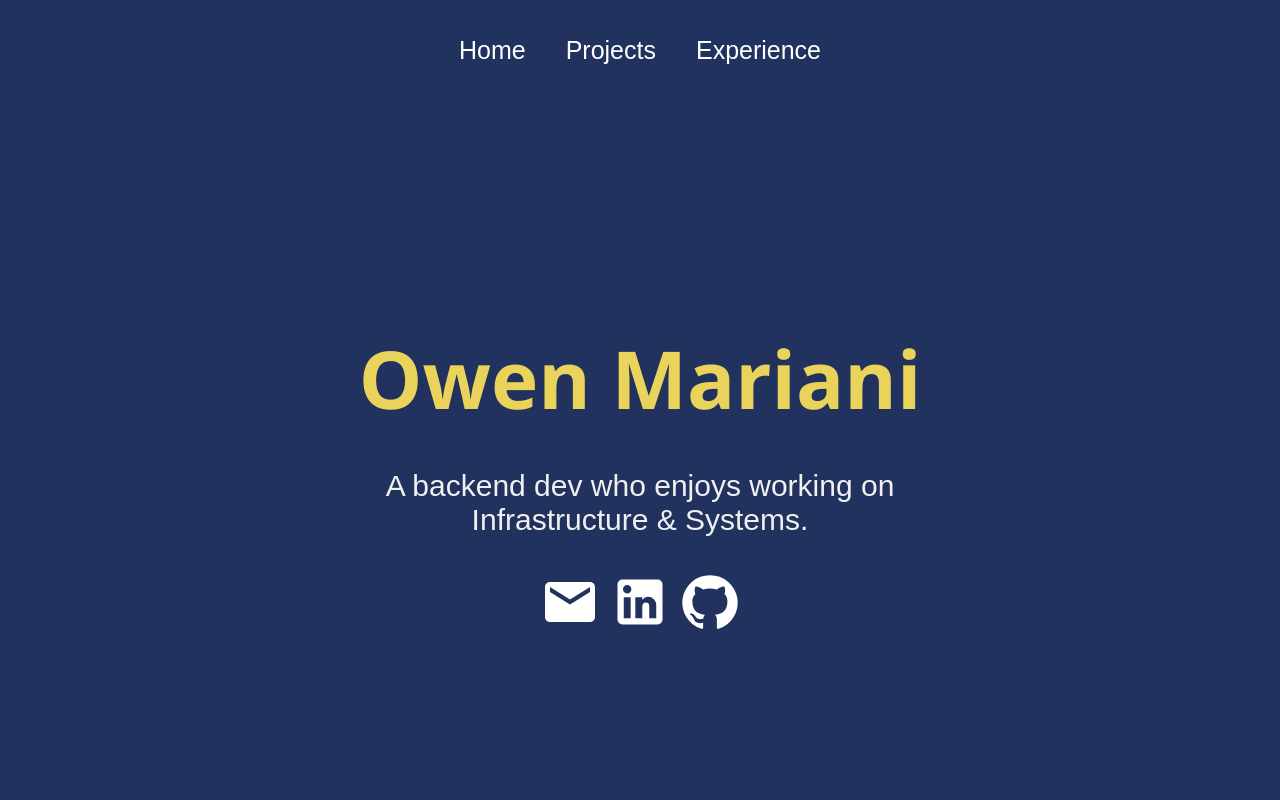
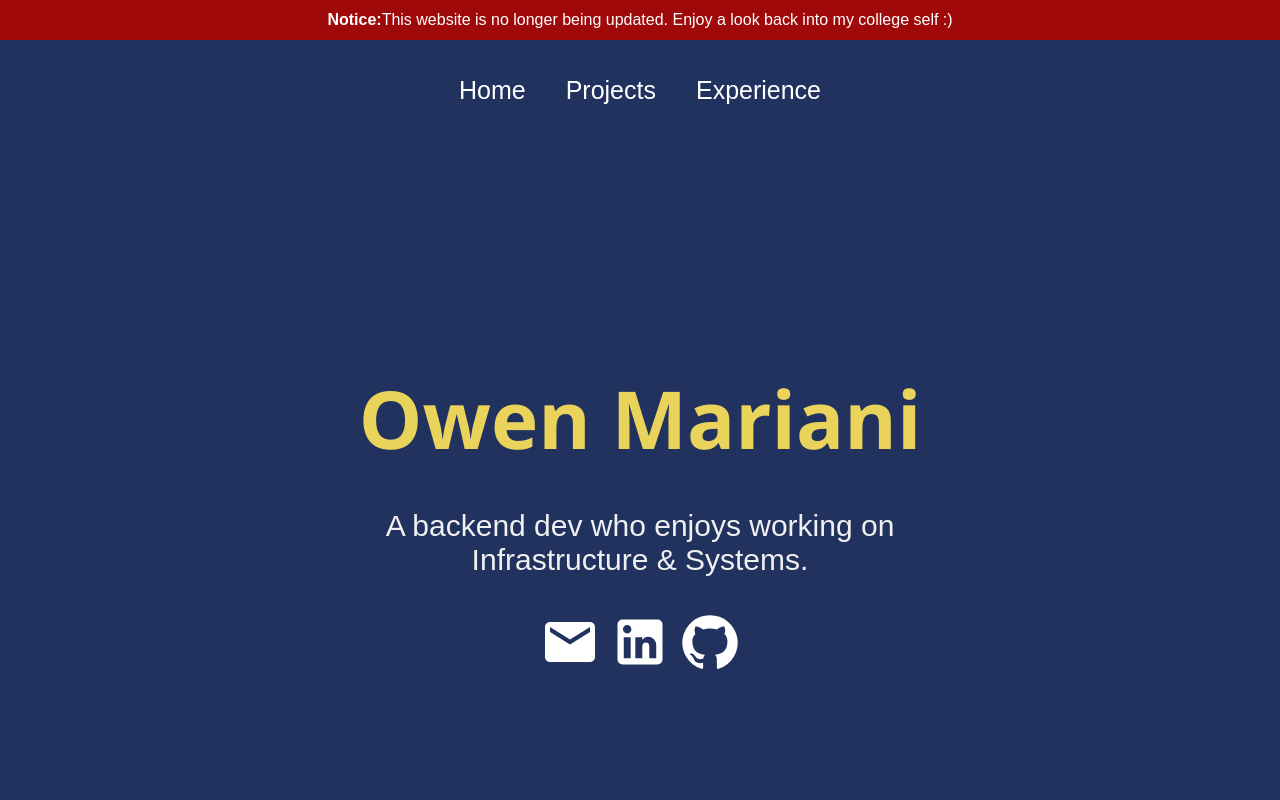
Before and after one commit to owenm-26/Personal-CV, a React (Create React App) app in the folder cv-website/: page / in a window 1280 px wide. Shown: the top 800 px of the page. Built offline with nearby package versions, Linux system fonts and the light colour scheme.

Commit message:
add deprecation banner

```diff
--- a/cv-website/src/App.js
+++ b/cv-website/src/App.js
@@ -6,11 +6,13 @@ import Experience from "./pages/Experience";
 import Navbar from "./components/Navbar";
 import Footer from './components/Footer';
 import ProjectDisplay from './pages/ProjectDisplay';
+import DeprecationNoticeBanner from './components/DeprecationNoticeBanner';
 
 function App() {
   return (
     <div className="App">
       <Router>
+        <DeprecationNoticeBanner/>
         <Navbar/>
         <Routes>
           <Route path='/' element={<Home />}/>
--- /dev/null
+++ b/cv-website/src/components/DeprecationNoticeBanner.js
@@ -0,0 +1,15 @@
+import React, { useEffect } from 'react'
+import { useState } from 'react';
+import { Link, useLocation } from 'react-router-dom';
+import "../styles/Navbar.css";
+import ReorderIcon from "@mui/icons-material/Reorder";
+
+function DeprecationNoticeBanner() {
+  return (
+    <div style={{ backgroundColor: "#9f0909ff", color: "white", width: "100vw", height: "5vh", display: "flex", justifyContent: "center", alignItems: "center" }}>
+      <b>Notice:</b>  This website is no longer being updated. Enjoy a look back into my college self :)
+    </div>
+  )
+}
+
+export default DeprecationNoticeBanner
```
